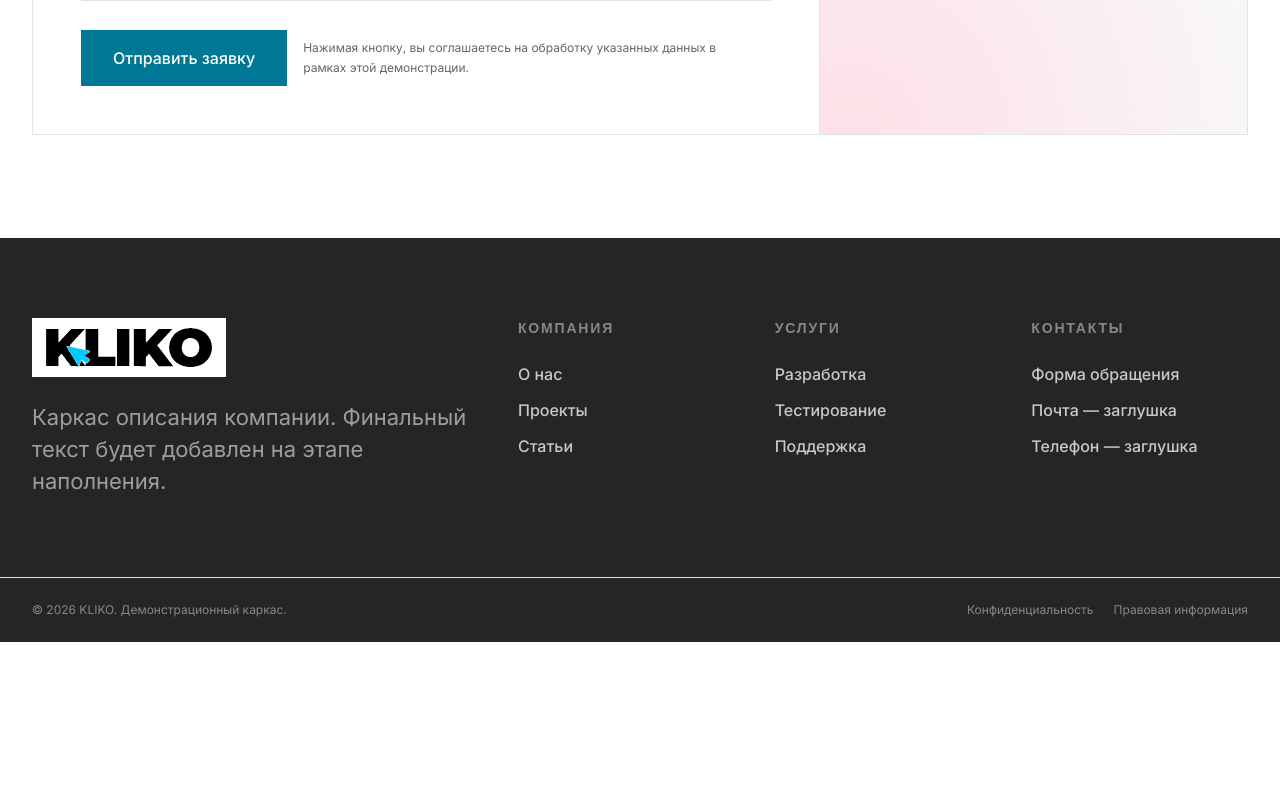
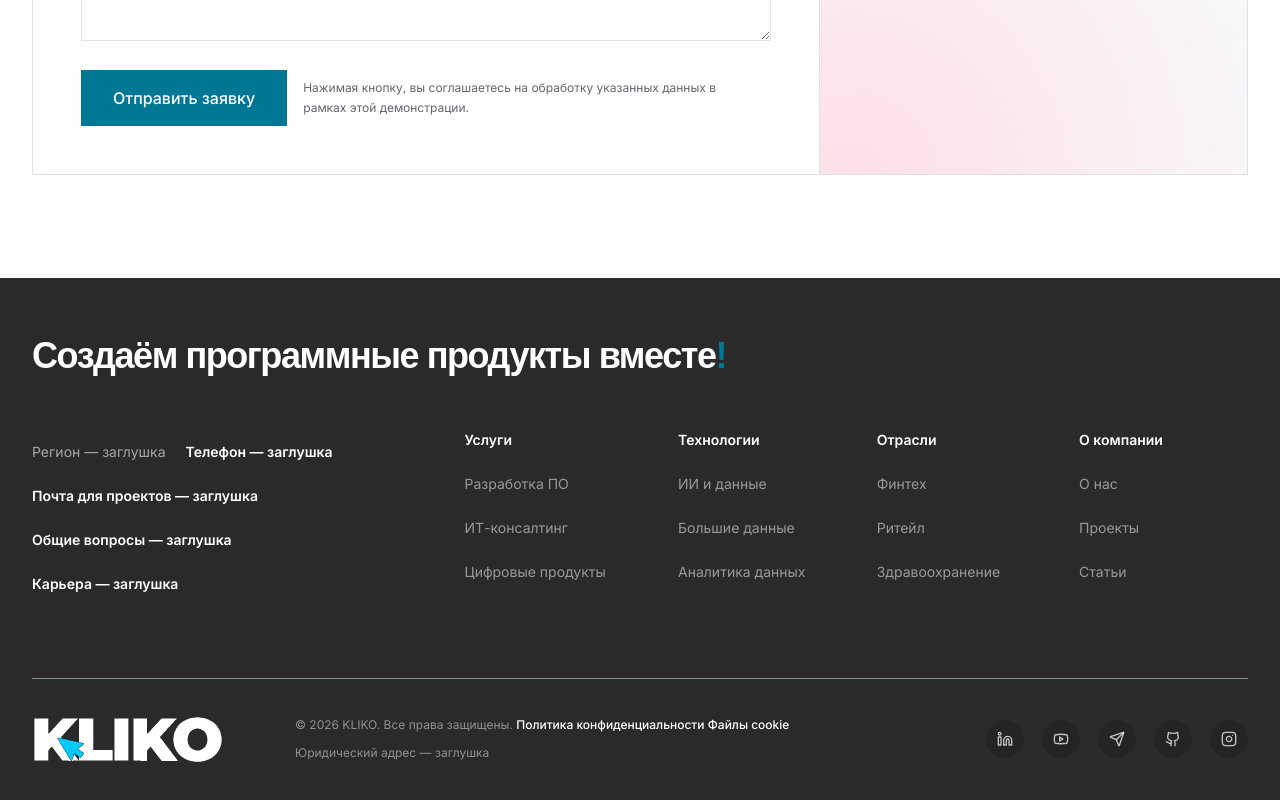
Before and after one commit to HELLISH-SATAN-666/kliko-site, a Next.js app: page /contact in a window 1280 px wide. Shown: the part 1050-1850 px from the top of the page. Before the commit the page ends 1692 px from the top, so only its background shows below. Built offline with nearby package versions, Linux system fonts and the light colour scheme; a web font is replaced by a local one.

Commit message:
feat: обновить форму и подвал сайта

```diff
--- a/src/app/globals.css
+++ b/src/app/globals.css
@@ -288,6 +288,22 @@ textarea {
   grid-column: 1 / -1;
 }
 
+.contact-reference-contact-hint {
+  grid-column: 1 / -1;
+  padding-top: 0.5rem;
+  color: var(--muted-foreground);
+  font-size: 0.75rem;
+  line-height: 1.125rem;
+}
+
+.contact-reference-error {
+  grid-column: 1 / -1;
+  padding-top: 0.5rem;
+  color: var(--primary);
+  font-size: 0.75rem;
+  line-height: 1.125rem;
+}
+
 .contact-reference-tools {
   display: grid;
   grid-template-columns: repeat(2, minmax(0, 1fr));
@@ -402,6 +418,126 @@ textarea {
   padding-top: 0.375rem;
   font-size: 1rem;
   line-height: 1.5rem;
+}
+
+.site-footer {
+  overflow: hidden;
+  background: #2a2a2a;
+  color: #ffffff;
+}
+
+.site-footer-container {
+  padding-block: 56px 102px;
+}
+
+.site-footer-title {
+  max-width: none;
+  font-size: 36px;
+  font-weight: 600;
+  letter-spacing: -0.04em;
+  line-height: 44px;
+}
+
+.site-footer-title span {
+  color: var(--primary);
+}
+
+.site-footer-main {
+  display: grid;
+  grid-template-columns: repeat(2, minmax(0, 1fr));
+  gap: 3rem 2rem;
+  margin-top: 52px;
+}
+
+.site-footer-contact {
+  display: flex;
+  flex-direction: column;
+  align-items: flex-start;
+  gap: 1.5rem;
+  font-size: 0.875rem;
+  line-height: 1.25rem;
+  color: rgb(255 255 255 / 58%);
+}
+
+.site-footer-contact-value {
+  color: #ffffff;
+  font-weight: 600;
+}
+
+.site-footer-group-title {
+  font-family: var(--font-inter), Arial, Helvetica, sans-serif;
+  font-size: 0.875rem;
+  font-weight: 600;
+  line-height: 1.25rem;
+}
+
+.site-footer-links {
+  display: grid;
+  gap: 1.5rem;
+  margin-top: 1.5rem;
+  font-size: 0.875rem;
+  line-height: 1.25rem;
+  color: rgb(255 255 255 / 52%);
+}
+
+.site-footer-links a {
+  transition: color 160ms ease;
+}
+
+.site-footer-links a:hover {
+  color: #ffffff;
+}
+
+.site-footer-divider {
+  width: 100%;
+  margin-top: 84px;
+  border-top: 1px solid #818e95;
+}
+
+.site-footer-bottom {
+  display: grid;
+  gap: 2rem;
+  align-items: start;
+  padding-top: 36px;
+}
+
+.site-footer-logo {
+  width: clamp(160px, 15vw, 205px);
+  height: auto;
+}
+
+.site-footer-legal {
+  display: grid;
+  gap: 0.625rem;
+  font-size: 0.75rem;
+  line-height: 1.125rem;
+  color: rgb(255 255 255 / 48%);
+}
+
+.site-footer-legal-placeholder {
+  color: #ffffff;
+  font-weight: 500;
+}
+
+.site-footer-socials {
+  display: flex;
+  flex-wrap: wrap;
+  gap: 1.125rem;
+}
+
+.site-footer-socials span {
+  display: grid;
+  width: 38px;
+  height: 38px;
+  place-items: center;
+  border-radius: 999px;
+  background: rgb(0 0 0 / 14%);
+  color: rgb(255 255 255 / 72%);
+}
+
+.site-footer-socials svg {
+  width: 16px;
+  height: 16px;
 }
 
 .hero-background {
@@ -711,6 +847,27 @@ textarea {
     margin-top: clamp(148px, 12vw, 166px);
     padding: clamp(3rem, 4.5vw, 4rem);
   }
+
+  .site-footer-main {
+    grid-template-columns:
+      minmax(0, 412fr)
+      minmax(0, 176fr)
+      minmax(0, 160fr)
+      minmax(0, 164fr)
+      minmax(0, 182fr);
+    column-gap: 4.122%;
+    row-gap: 0;
+  }
+
+  .site-footer-contact {
+    padding-top: 12px;
+  }
+
+  .site-footer-bottom {
+    grid-template-columns: 203px minmax(0, 1fr) auto;
+    column-gap: 60px;
+    align-items: center;
+  }
 }
 
 @media (max-width: 639px) {
--- a/src/components/site-footer.tsx
+++ b/src/components/site-footer.tsx
@@ -1,79 +1,117 @@
+import { Github, Instagram, Linkedin, Send, Youtube } from "lucide-react";
 import Image from "next/image";
 import Link from "next/link";
 
 const footerGroups = [
   {
-    title: "Компания",
+    title: "Услуги",
+    links: [
+      ["Разработка ПО", "/services"],
+      ["ИТ-консалтинг", "/services"],
+      ["Цифровые продукты", "/services"],
+    ],
+  },
+  {
+    title: "Технологии",
+    links: [
+      ["ИИ и данные", "/#technologies"],
+      ["Большие данные", "/#technologies"],
+      ["Аналитика данных", "/#technologies"],
+    ],
+  },
+  {
+    title: "Отрасли",
+    links: [
+      ["Финтех", "/projects"],
+      ["Ритейл", "/projects"],
+      ["Здравоохранение", "/projects"],
+    ],
+  },
+  {
+    title: "О компании",
     links: [
       ["О нас", "/about"],
       ["Проекты", "/projects"],
       ["Статьи", "/articles"],
     ],
   },
-  {
-    title: "Услуги",
-    links: [
-      ["Разработка", "/services"],
-      ["Тестирование", "/services"],
-      ["Поддержка", "/services"],
-    ],
-  },
-  {
-    title: "Контакты",
-    links: [
-      ["Форма обращения", "/contact"],
-      ["Почта — заглушка", "/contact"],
-      ["Телефон — заглушка", "/contact"],
-    ],
-  },
+] as const;
+
+const socialItems = [
+  { label: "LinkedIn — заглушка", Icon: Linkedin },
+  { label: "YouTube — заглушка", Icon: Youtube },
+  { label: "Telegram — заглушка", Icon: Send },
+  { label: "GitHub — заглушка", Icon: Github },
+  { label: "Instagram — заглушка", Icon: Instagram },
 ] as const;
 
 export function SiteFooter() {
   return (
-    <footer className="bg-[#252525] text-white">
-      <div className="site-container grid gap-12 py-16 md:grid-cols-[1.2fr_2fr] md:py-20">
-        <div>
-          <div className="inline-flex bg-white px-3 py-2">
-            <Image
-              src="/kliko-logo.svg"
-              alt="KLIKO"
-              width={525}
-              height={135}
-              className="h-auto w-[170px]"
-            />
+    <footer className="site-footer">
+      <div className="site-container site-footer-container">
+        <h2 className="site-footer-title">
+          Создаём программные продукты вместе<span aria-hidden="true">!</span>
+        </h2>
+
+        <div className="site-footer-main">
+          <div className="site-footer-contact">
+            <div className="flex flex-wrap items-center gap-x-5 gap-y-2">
+              <span>Регион — заглушка</span>
+              <span className="site-footer-contact-value">Телефон — заглушка</span>
+            </div>
+            <span className="site-footer-contact-value">Почта для проектов — заглушка</span>
+            <span className="site-footer-contact-value">Общие вопросы — заглушка</span>
+            <span className="site-footer-contact-value">Карьера — заглушка</span>
           </div>
-          <p className="body-copy mt-6 max-w-lg text-white/55">
-            Каркас описания компании. Финальный текст будет добавлен на этапе наполнения.
-          </p>
-        </div>
 
-        <div className="grid grid-cols-2 gap-10 sm:grid-cols-3">
           {footerGroups.map((group) => (
-            <div key={group.title}>
-              <h2 className="top-nav-type font-semibold uppercase tracking-[0.13em] text-white/45">
-                {group.title}
-              </h2>
-              <ul className="nav-type mt-6 space-y-3">
+            <nav key={group.title} aria-label={group.title}>
+              <h3 className="site-footer-group-title">{group.title}</h3>
+              <ul className="site-footer-links">
                 {group.links.map(([label, href]) => (
                   <li key={label}>
-                    <Link className="focus-ring text-white/75 transition-colors hover:text-white" href={href}>
+                    <Link className="focus-ring" href={href}>
                       {label}
                     </Link>
                   </li>
                 ))}
               </ul>
-            </div>
+            </nav>
           ))}
         </div>
-      </div>
 
-      <div className="border-t border-white/10">
-        <div className="site-container flex flex-col gap-3 py-6 text-xs text-white/45 sm:flex-row sm:items-center sm:justify-between">
-          <p>© 2026 KLIKO. Демонстрационный каркас.</p>
-          <div className="flex gap-5">
-            <Link className="hover:text-white" href="/">Конфиденциальность</Link>
-            <Link className="hover:text-white" href="/">Правовая информация</Link>
+        <div className="site-footer-divider" />
+
+        <div className="site-footer-bottom">
+          <Link className="focus-ring inline-flex w-fit" href="/" aria-label="KLIKO — главная">
+            <Image
+              src="/kliko-logo-white.svg"
+              alt="KLIKO"
+              width={525}
+              height={135}
+              className="site-footer-logo"
+              unoptimized
+            />
+          </Link>
+
+          <div className="site-footer-legal">
+            <p>
+              © 2026 KLIKO. Все права защищены. {" "}
+              <span className="site-footer-legal-placeholder">Политика конфиденциальности</span>{" "}
+              <span className="site-footer-legal-placeholder">Файлы cookie</span>
+            </p>
+            <p>Юридический адрес — заглушка</p>
           </div>
+
+          <ul className="site-footer-socials" aria-label="Социальные сети">
+            {socialItems.map(({ label, Icon }) => (
+              <li key={label}>
+                <span role="img" aria-label={label} title={label}>
+                  <Icon aria-hidden="true" />
+                </span>
+              </li>
+            ))}
+          </ul>
         </div>
       </div>
     </footer>
```
Also changed, not shown: src/components/contact-form.tsx (+116 -33 lines), public/kliko-logo-white.svg (added).
